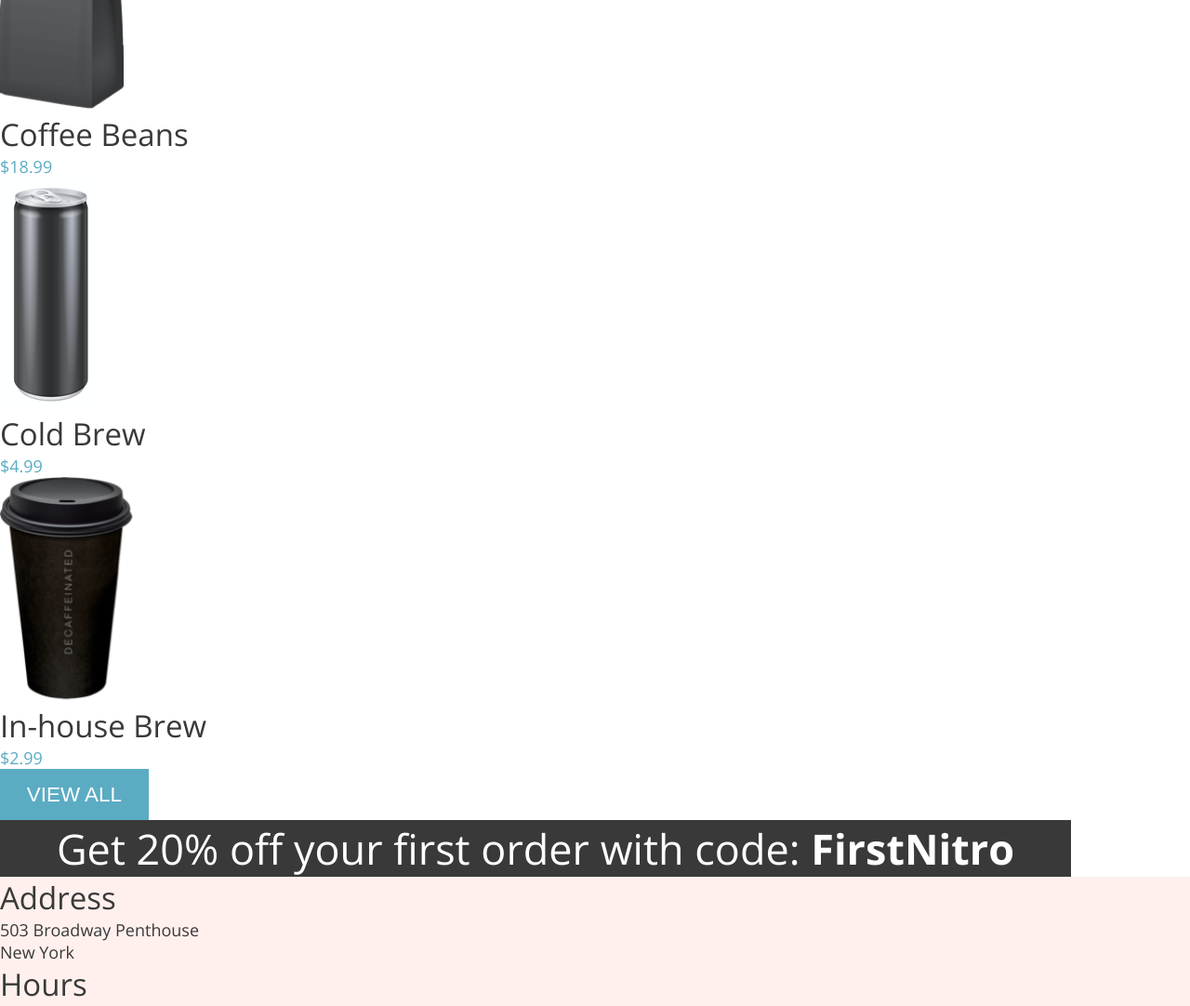
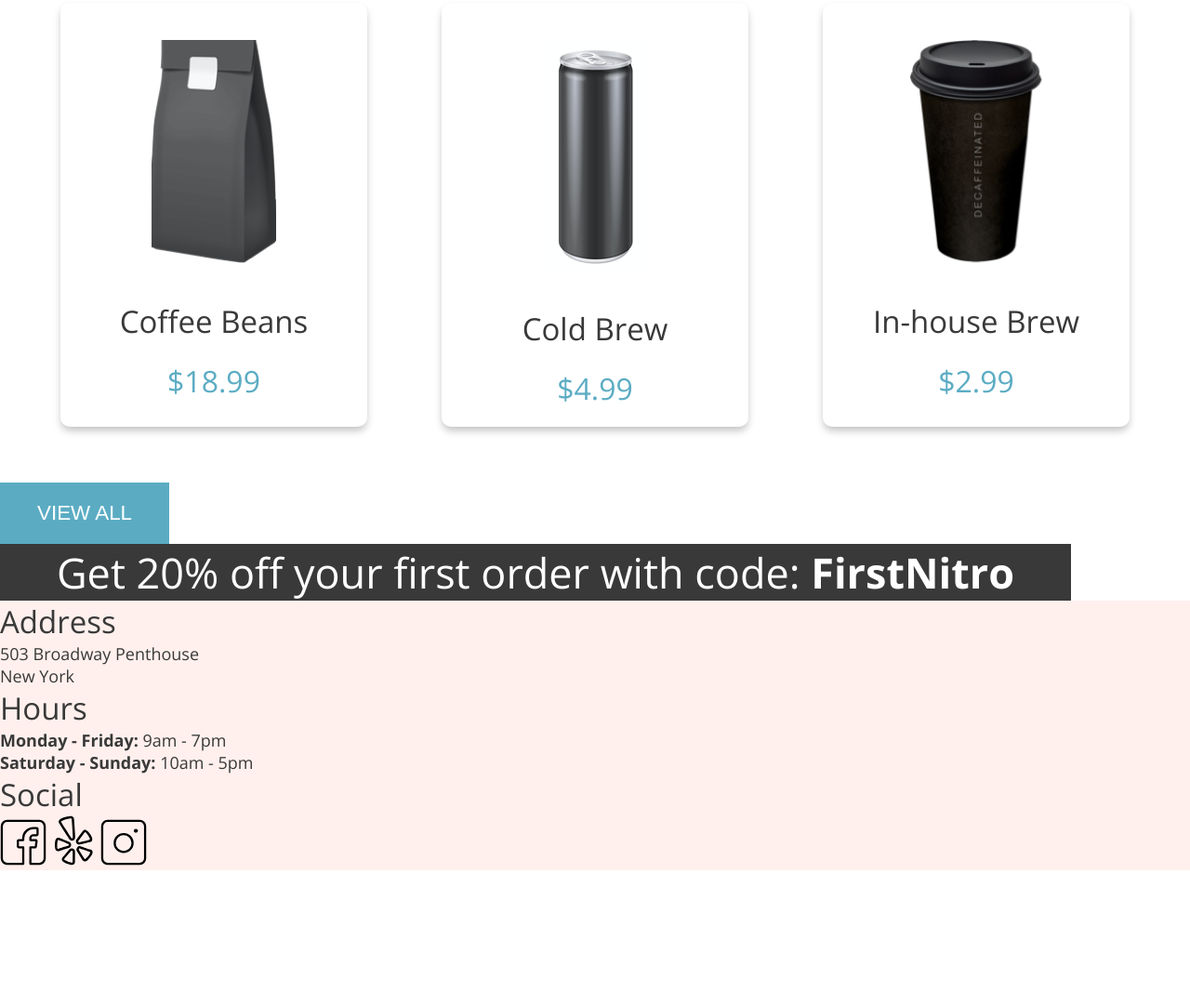
Before and after one commit to ARoibu/andrei-roibu-coffeeshop, a plain HTML site: page index.html in a window 1280 px wide. Shown: the part 1041-2123 px from the top of the page at 93% size. After the commit the page ends 1977 px from the top, so only its background shows below. Drawn offline with nearby package versions, Linux system fonts and the light colour scheme.

Commit message:
added card component to landing page products section

```diff
--- a/CSS/global.css
+++ b/CSS/global.css
@@ -71,3 +71,6 @@ p{
 .inline{
     display: inline-block;
 }
+.footer{
+    background-color: #FFF0ED;
+}
--- a/CSS/landing.css
+++ b/CSS/landing.css
@@ -3,15 +3,20 @@
     color: #fff;
     border: none;
     text-decoration: none;
-    padding: .9rem 1.8rem;
+    min-width: 180px;
+    max-width: 80%;
+    padding: 20px 40px;
     font-size: 1.4rem;
 }
 .product__img{
     min-height: 15rem;
     max-height: 34.375rem;
+    padding: 40px 0;
 }
 .product__price{
     color: #5bacc3;
+    margin: 20px;
+    font-size: 32px;
 }
 .product__discount{
     min-width: 2.8125rem;
@@ -22,6 +27,26 @@
     font-weight: 400;
     text-align: center;
 }
+.product__card{
+    min-width: 330px;
+    max-width: 350px;
+    min-height: 440px;
+    max-height: 460px;
+    margin: 0px 40px;
+    border-radius: 10px;
+    box-shadow: 0 5px 9px -1px rgba(0, 0, 0, 0.25);
+    display: flex;
+    flex-direction: column;
+    align-items: center;
+}
+.product__row{
+    display: flex;
+    justify-content: center;
+    margin: 60px;
+}
+.product__title{
+    margin: 60px 0 0 0;
+}
 .text--bold{
     font-weight: 700;
 }
--- a/index.html
+++ b/index.html
@@ -35,22 +35,28 @@
 
     <main>
         <section>
-            <h2>Our Products</h2>
-
+            <h2 class="product__title">Our Products</h2>
+            <div class="product__row">
+                <div class="product__card">
                     <img src="assets/images/coffeebeans.png" alt="coffee beans" class="product__img">
                     <h3>Coffee Beans</h3>
                     <p class="product__price">$18.99</p>
-
+                </div>
+                <div class="product__card">
                     <img src="assets/images/coldbrew.png" alt="cold brew" class="product__img">
                     <h3>Cold Brew</h3>
                     <p class="product__price">$4.99</p>
-
+                </div>
+                <div class="product__card">
                     <img src="assets/images/inhousebrew.png" alt="in-house brew" class="product__img">
                     <h3>In-house Brew</h3>
                     <p class="product__price">$2.99</p>
+                </div>
+            </div>
             <a href="pages/menu.html">
             <button type="button" class="product__button">VIEW ALL</button>
             </a>
+
         </section>
 
         <section>
@@ -58,7 +64,7 @@
         </section>
     </main>
 
-    <footer class="background--pink">
+    <footer class="footer">
         <div>
             <h3>Address</h3>
             <p>503 Broadway Penthouse</p>
```
Lines whose indentation alone changed are shown as unchanged.
